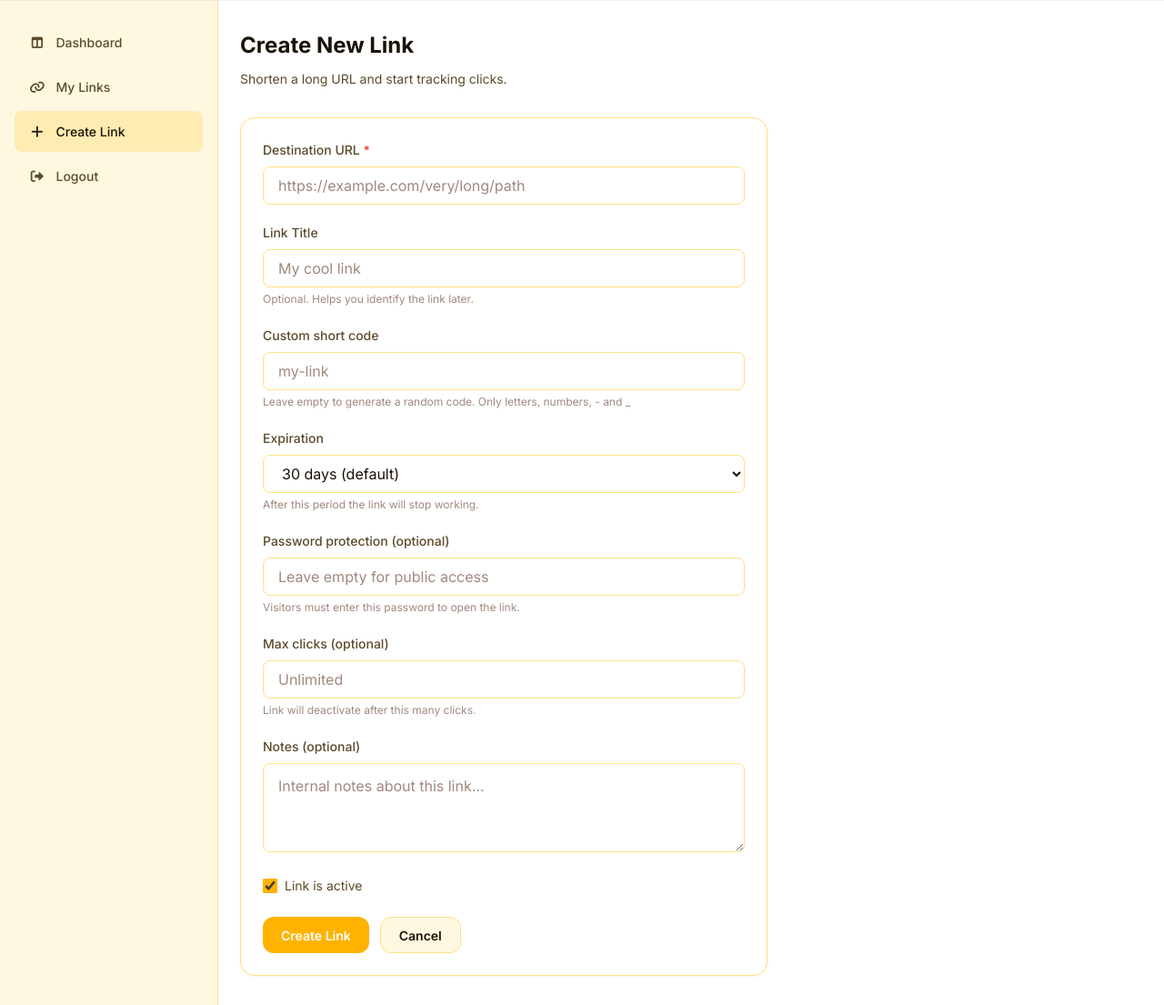
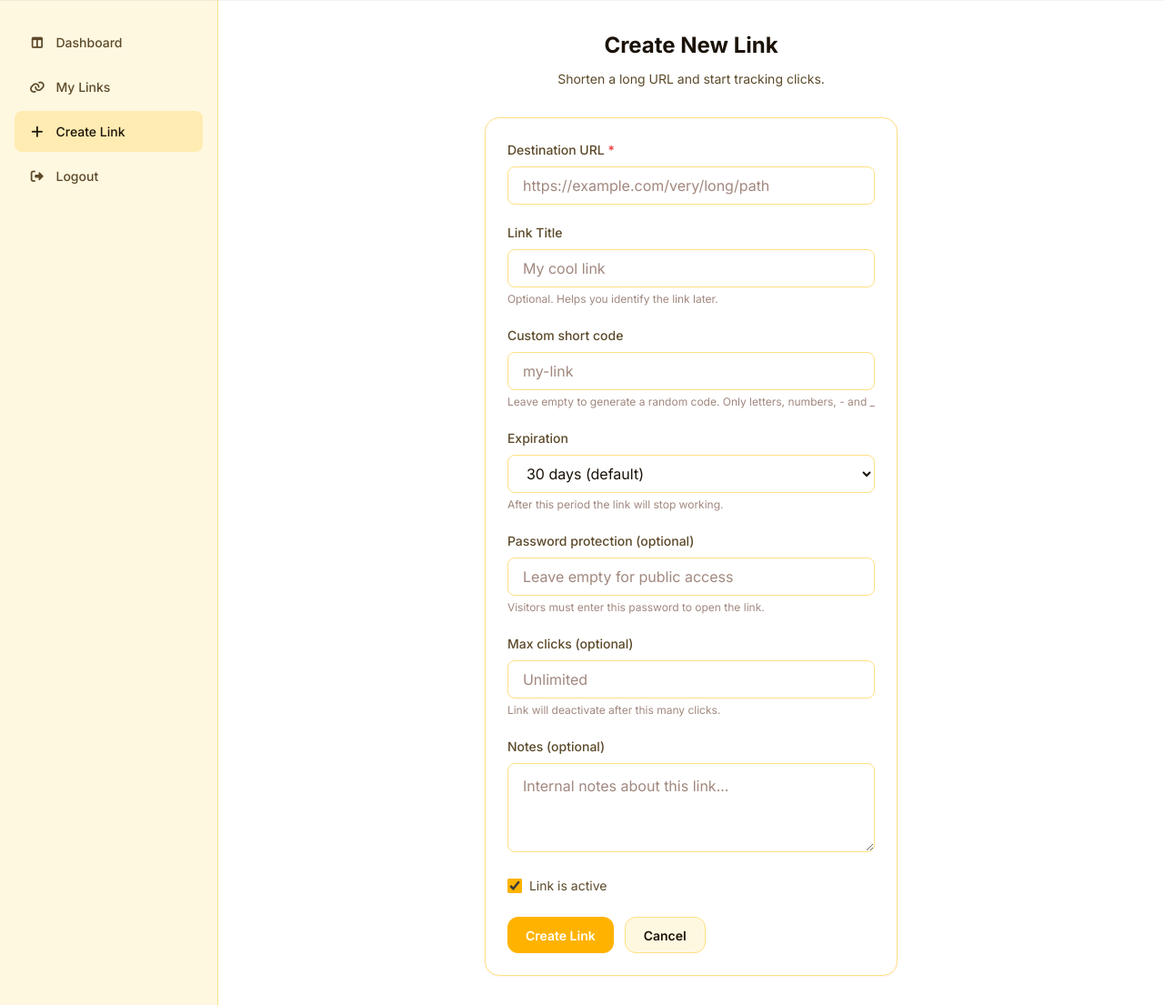
Before and after one commit to amk2406/linkvault, a Node project: template public/views/links-new.ejs in a window 1280 px wide. Shown: the part 64-1169 px from the top of the page at 91% size. Run offline with Node 20 templates, Linux system fonts and the light colour scheme; the template is opened without the code that fills it, so the values that code supplies are empty.

Commit message:
fix: update form action URL and improve layout styles in links view

```diff
--- a/public/views/links-new.ejs
+++ b/public/views/links-new.ejs
@@ -21,6 +21,14 @@
   <link href="/style/font.css" rel="stylesheet" />
   <link rel="stylesheet" href="/style/properties.css" />
   <link rel="stylesheet" href="/style/base.css" />
+  <link rel="stylesheet" href="/style/slide-bar.css" />
+  <style>
+  .main-content{
+    display: flex;
+    flex-direction: column;
+    align-items: center;
+  }
+  </style>
 </head>
 <body>
   <!-- Header -->
@@ -65,7 +73,7 @@
           </div>
         <% } %>
 
-        <form action="/links" method="POST">
+        <form action="/url/api/link/new" method="POST">
           <!-- Destination URL -->
           <div class="form-group">
             <label class="form-label" for="url">Destination URL <span class="text-danger">*</span></label>
@@ -170,7 +178,7 @@
 
           <!-- Notes -->
           <div class="form-group">
-            <label class="form-label" for="notes">Notes (optional)</label>
+          <label class="form-label" for="notes">Notes (optional)</label>
             <textarea
               id="notes"
               name="notes"
@@ -198,6 +206,7 @@
       </div>
     </main>
   </div>
+  <script src="/script/slide-bar.js"></script>
   <script src="/script/theme-toggle.js"></script>
   <script>
     // Set min date for custom expiry to tomorrow
```
